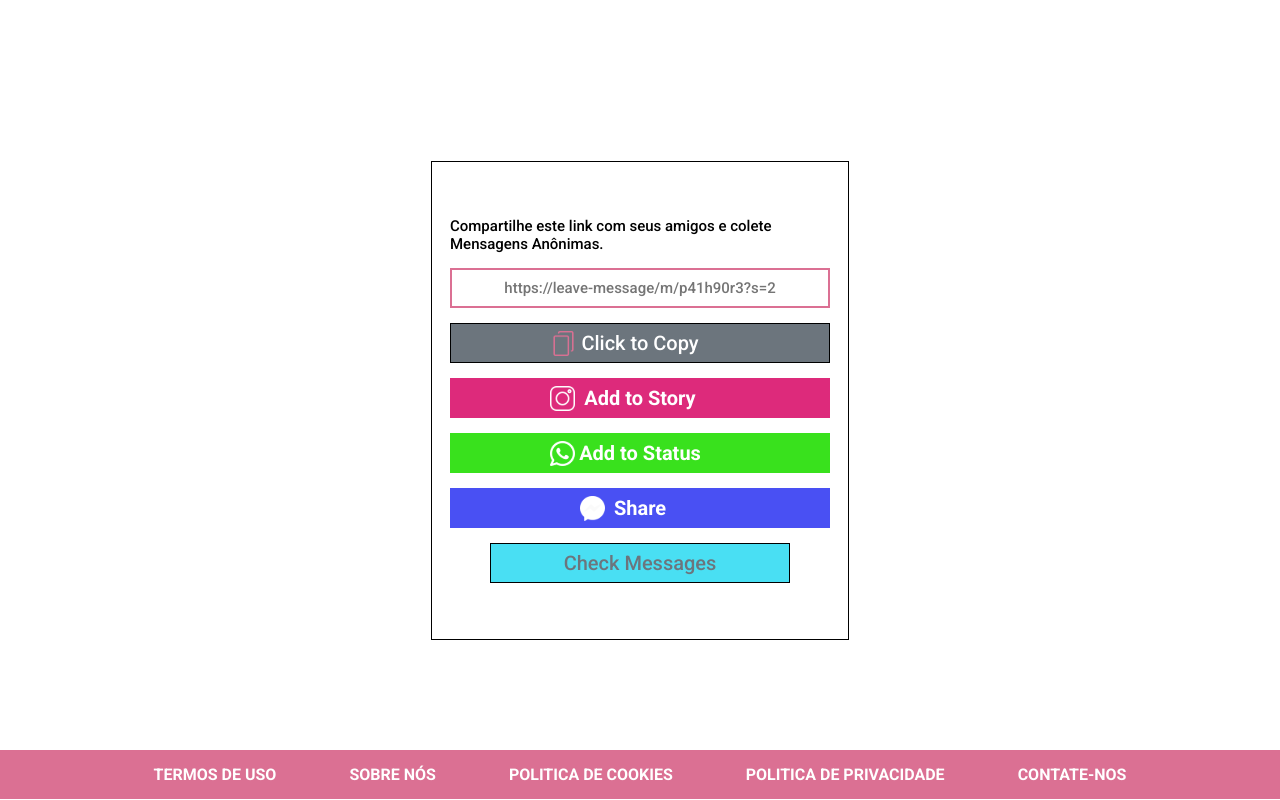
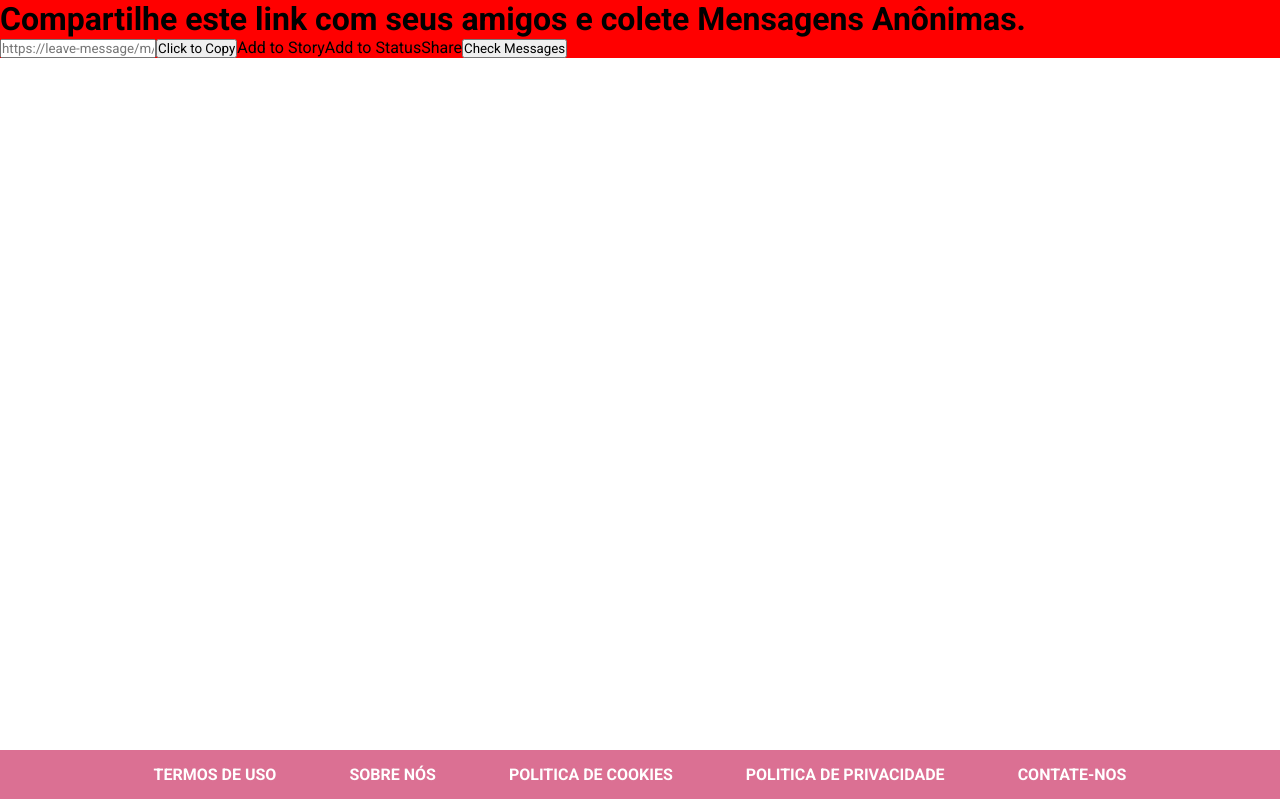
Before and after one commit to PedroAlex65/secret-me, a React (Vite) app: page /createLink in a window 1280 px wide. Built offline with nearby package versions, Linux system fonts and the light colour scheme.

Commit message:
add-toCopyClickBoard

```diff
--- a/src/container/AddLink.jsx
+++ b/src/container/AddLink.jsx
@@ -5,9 +5,6 @@ import { CopyToClipboard } from "react-copy-to-clipboard";
 function AddLinks() {
   const [inputValue, setInputValue] = useState("");
 
-  function toCopy() {
-    console.log("Link Copiado");
-  }
 
   return (
     <Container className="">
@@ -26,14 +23,14 @@ function AddLinks() {
         <CopyToClipboard text={inputValue}>
           <button>Click to Copy</button>
         </CopyToClipboard>
-        <a href="#" className="instagram">
+        <a className="instagram">
           Add to Story
         </a>
 
-        <a href="#" className="whatsapp">
+        <a className="whatsapp">
           Add to Status
         </a>
-        <a href="#" className="facebook">
+        <a className="facebook">
           Share
         </a>
         <button className="check">Check Messages</button>
--- a/src/container/addLink.js
+++ b/src/container/addLink.js
@@ -7,118 +7,6 @@ import Copy from "../assets/copy.svg";
 import Check from "../assets/check.svg";
 
 export const Container = styled.div`
-  display: flex;
-  height: 100vh;
-  justify-content: center;
-  align-items: center;
+background-color: red;
 
-  .information-box {
-    width: 418px;
-    height: 479px;
-    border: 1px solid #000;
-    display: flex;
-    align-items: center;
-    justify-content: center;
-    flex-direction: column;
-    gap: 15px;
-    h1 {
-      color: #000;
-      font-size: 15px;
-      font-weight: 500;
-      max-width: 380px;
-    }
-    input {
-      width: 380px;
-      height: 40px;
-      border: 2px solid #db7093;
-      color: #6c757d;
-      font-size: 15px;
-      font-weight: 500;
-      text-align: center;
-    }
-    button {
-      background-image: url(${Copy});
-      background-position: 100px;
-      background-repeat: no-repeat;
-      background-color: #6c757d;
-      width: 380px;
-      height: 40px;
-      border: 1px solid #000;
-      color: #fff;
-      font-size: 20px;
-      font-weight: 500;
-      display: flex;
-      justify-content: center;
-      align-items: center;
-
-      &:hover{
-        opacity: 0.9;
-        transition: .5s ease;
-      }
-      &:active{
-        scale: .9.9;
-
-      }
-    }
-
-    .instagram {
-      background-position: 100px;
-      background-image: url(${Instagram});
-      background-repeat: no-repeat;
-      text-align: center;
-      background-color: #dd2a7b;
-      width: 380px;
-      height: 40px;
-      color: #fff;
-      font-size: 20px;
-      font-weight: bold;
-      display: flex;
-      justify-content: center;
-      align-items: center;
-    }
-    .whatsapp {
-      background-position: 100px;
-
-      background-image: url(${Whatsapp});
-      background-repeat: no-repeat;
-      text-align: center;
-      background-color: #39e11d;
-      width: 380px;
-      height: 40px;
-      color: #fff;
-      font-size: 20px;
-      font-weight: bold;
-      display: flex;
-      justify-content: center;
-      align-items: center;
-    }
-
-    .facebook {
-      background-position: 130px;
-      background-image: url(${Facebook});
-      background-repeat: no-repeat;
-      text-align: center;
-      background-color: #4950f3;
-      width: 380px;
-      height: 40px;
-      color: #fff;
-      font-size: 20px;
-      font-weight: bold;
-      display: flex;
-      justify-content: center;
-      align-items: center;
-    }
-
-    .check {
-      background-image: none;
-      background-repeat: no-repeat;
-      align-items: center;
-      width: 300px;
-      height: 40px;
-      background-color: #49dff3;
-      color: #6c757d;
-      font-size: 20px;
-      font-weight: 500;
-    }
-  }
 `;
```
